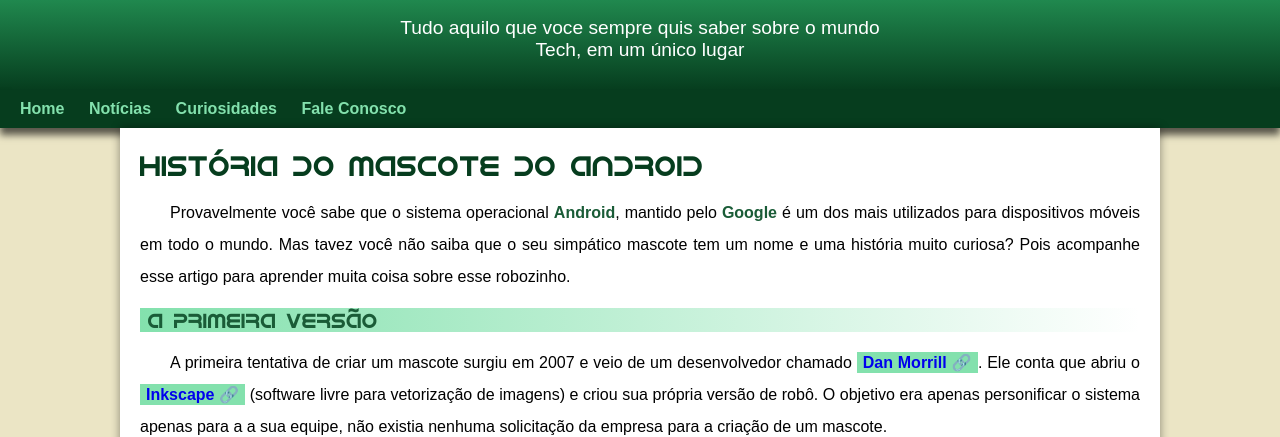
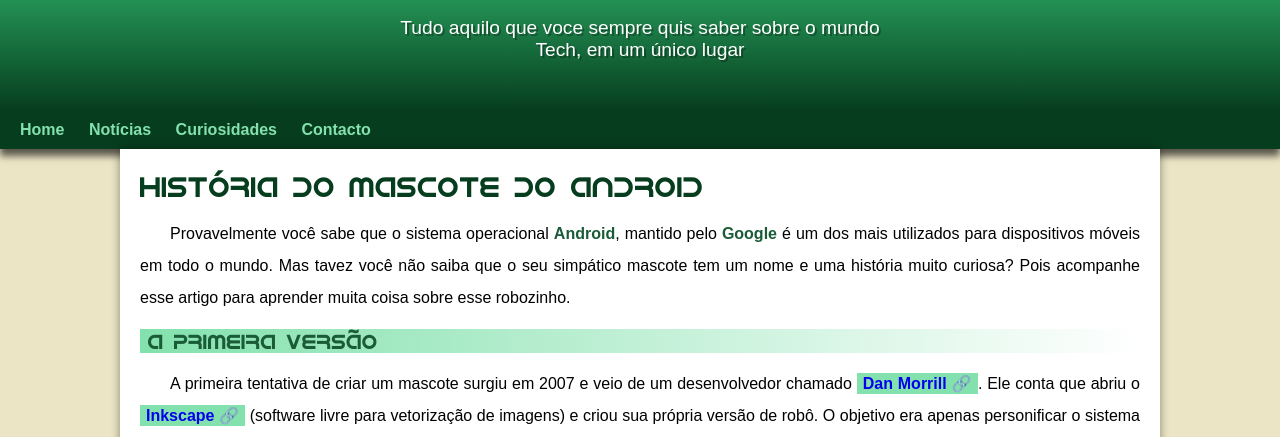
Before and after one commit to Rimcant/projecto_android, a plain HTML site: page index.html in a window 1280 px wide. Shown: the part 100-537 px from the top of the page. Drawn offline with Linux system fonts and the light colour scheme.

Commit message:
Manutenção da Página
alteraçao do header padding em vez de header
contacto

```diff
--- a/index.html
+++ b/index.html
@@ -17,7 +17,7 @@
         <a href="#">Home</a>
         <a href="#">Notícias</a>
         <a href="#">Curiosidades</a>
-        <a href="#">Fale Conosco</a>
+        <a href="#">Contacto</a>
     </nav>
     <main>
         <article>
--- a/style/style.css
+++ b/style/style.css
@@ -58,7 +58,8 @@
     padding-right: 10px;
     padding-left: 10px;
     margin:auto;
-    margin-bottom: 20px;
+    padding-bottom: 50px;
+    text-shadow: 2px 2px rgba(0, 0, 0, 0.303);
 
 }
 nav{
```
